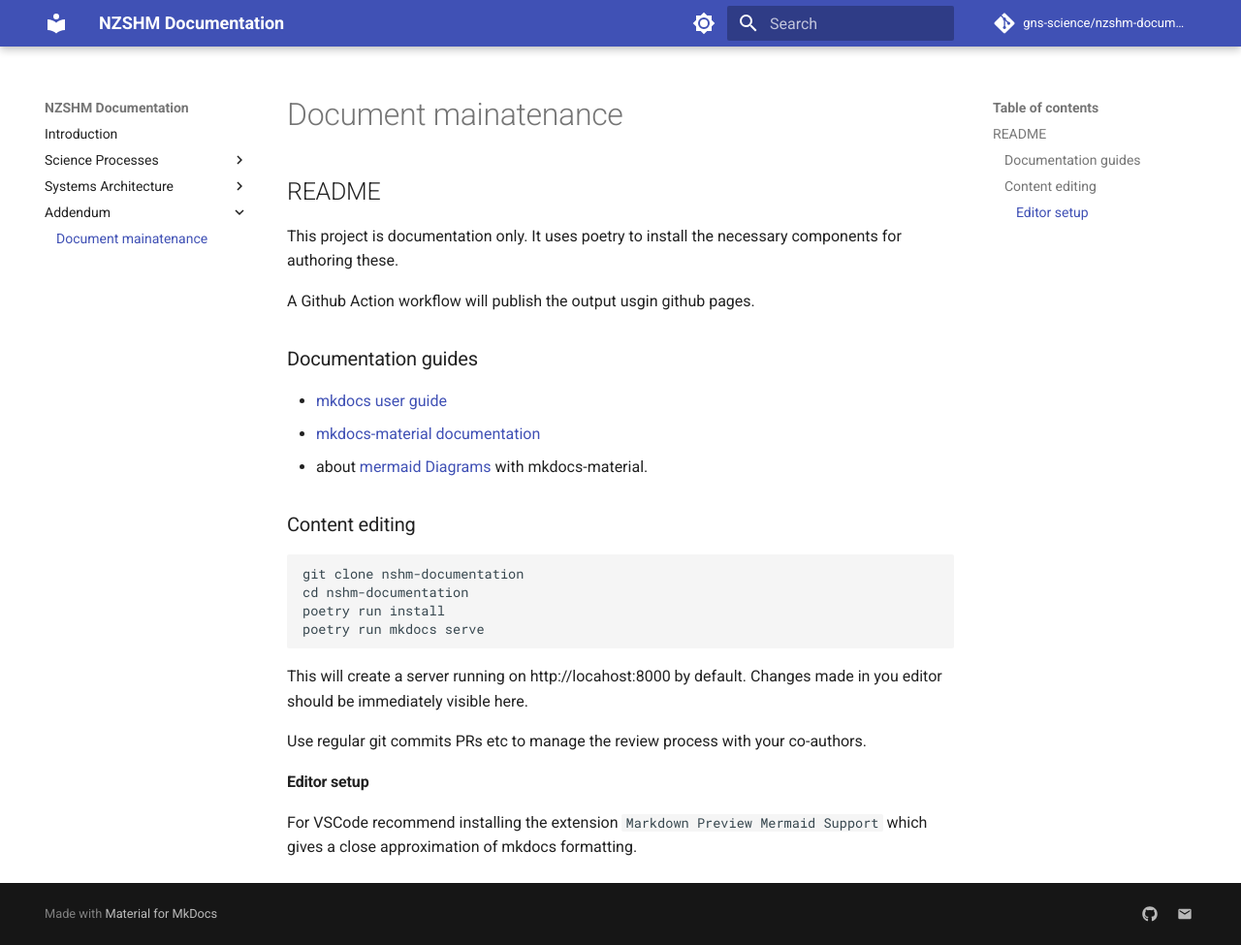
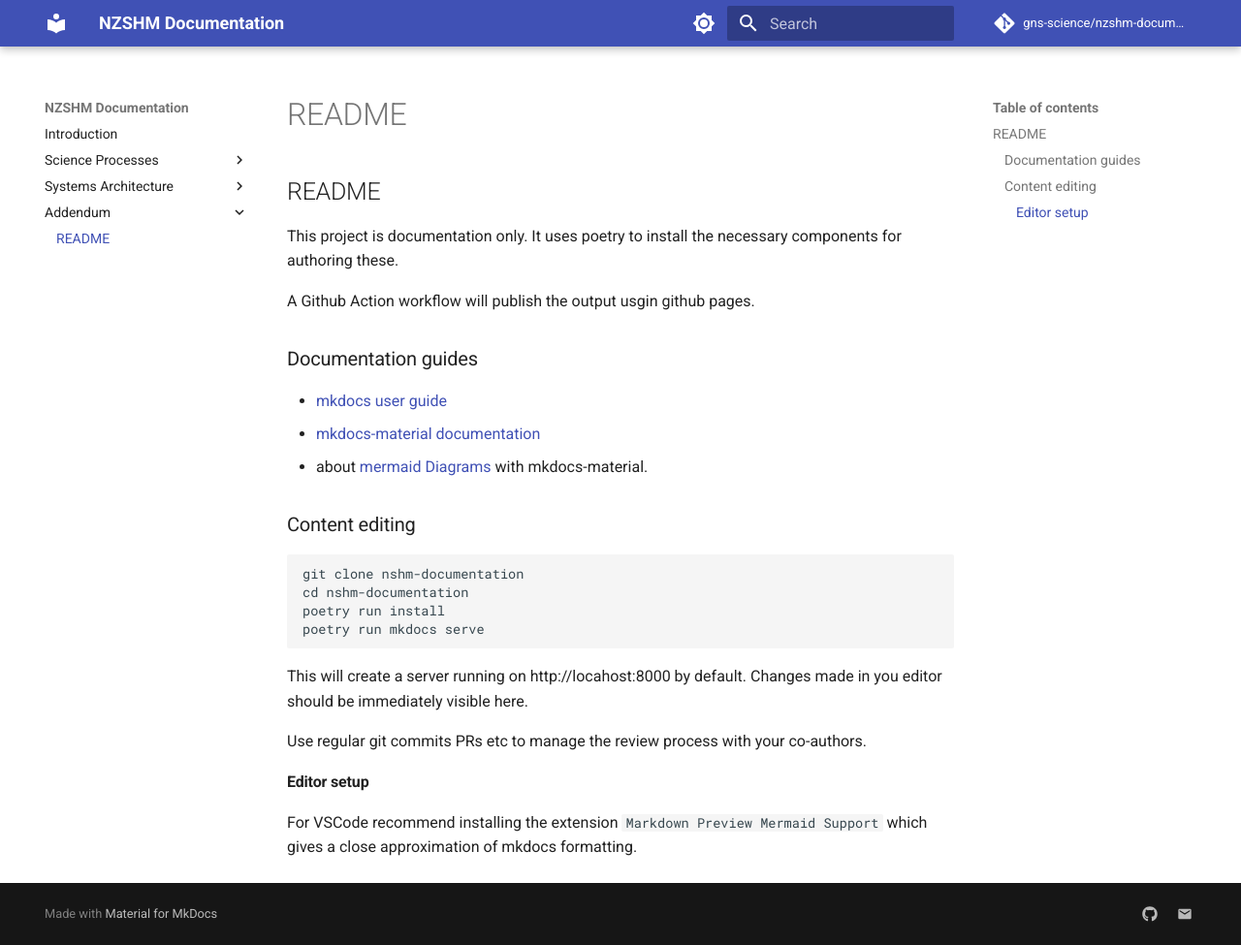
Before and after one commit to GNS-Science/nzshm-documentation, an MkDocs documentation site: the page built from docs/readme.md, in a window 1280 px wide and 975 px high. Shown: the whole window at 97% size. Built offline with MkDocs 1.6.1 and Material for MkDocs 9.7.7, drawn with Linux system fonts in a browser that asks for light colours; comment, search, counter and statistics services are not loaded.

Commit message:
tweak index

```diff
--- a/mkdocs.yml
+++ b/mkdocs.yml
@@ -15,7 +15,7 @@ nav:
       - Web Services: architecture/services.md
       - Common Infrastructure: architecture/common_infrastructure.md
   - Addendum:
-      - Document mainatenance: readme.md
+      - README: readme.md
 
 theme:
   name: material
```
